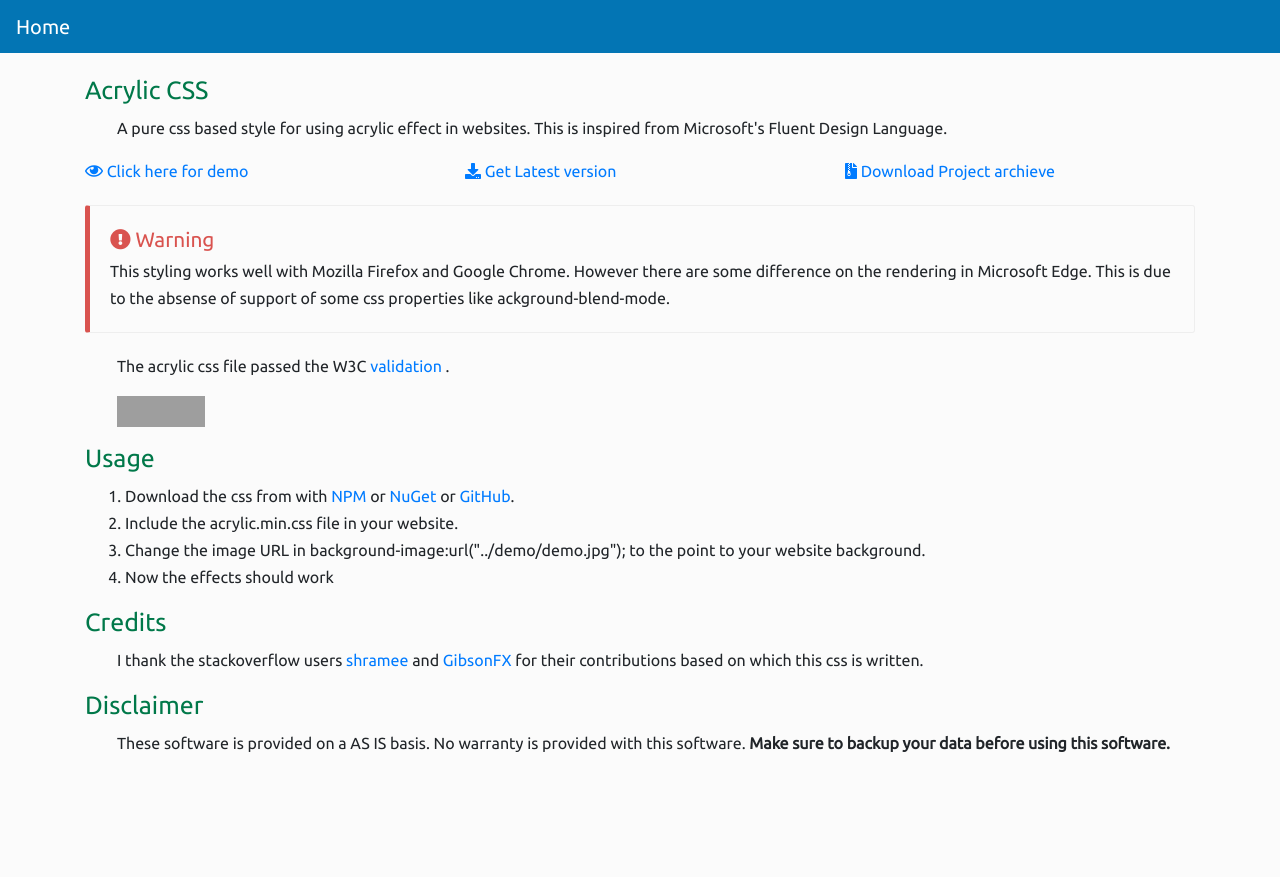
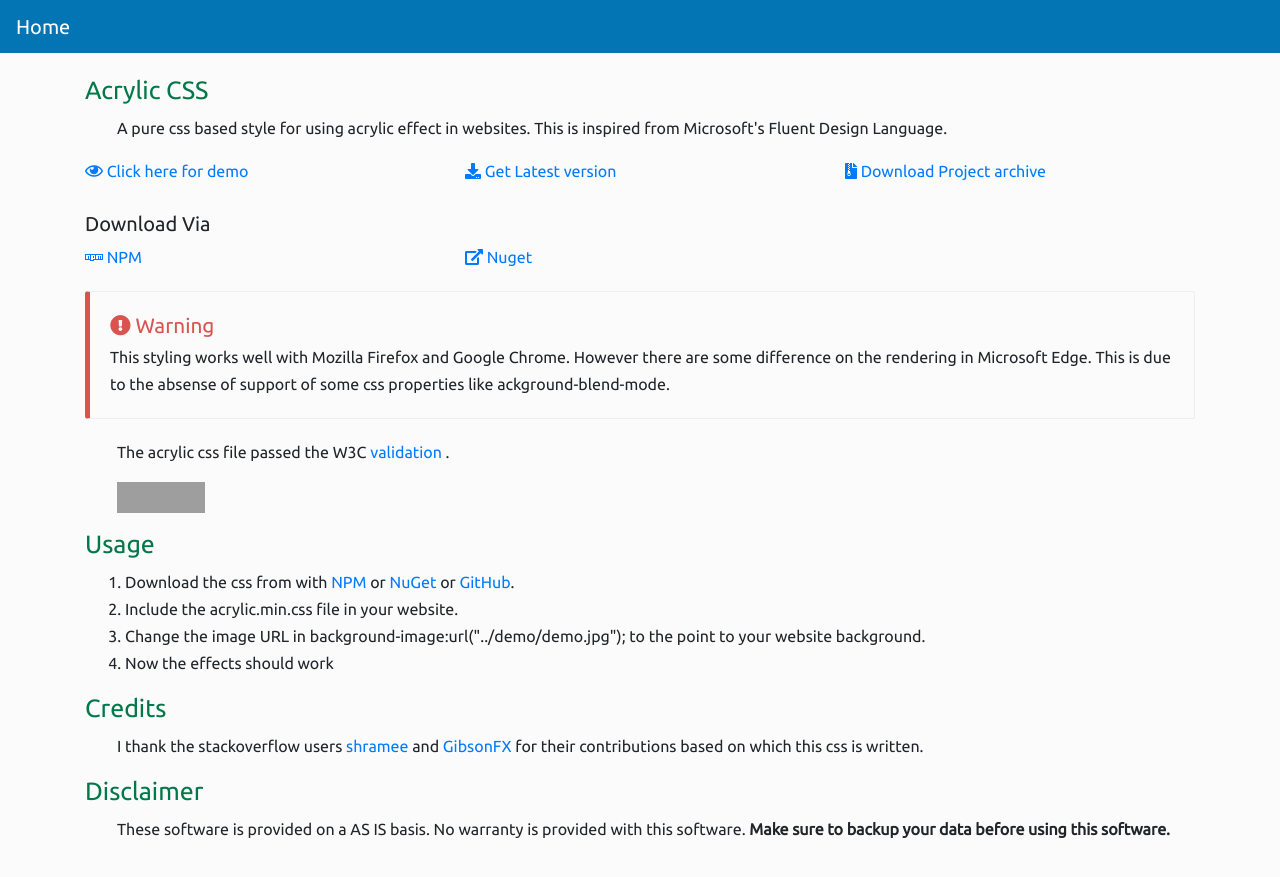
Before and after one commit to kolappannathan/kolappannathan.github.io, a Jekyll site: the page built from projects/acrylic-css/index.html, in a window 1280 px wide. Shown: the top 877 px of the page. Built offline with Jekyll 4.4.1, drawn with Linux system fonts in a browser that asks for light colours; grey boxes are pictures that could not be loaded.

Commit message:
Fixes #11

```diff
--- a/_includes/project-detail-links.html
+++ b/_includes/project-detail-links.html
@@ -1,12 +1,4 @@
 <div class="row">
-    {% if page.nuget-url != null %}
-    <div class="col-lg-4 col-md-4 col-sm-6 col-xs-12">
-        <a href="{{ page.nuget-url }}" target="blank">
-            <i class="fas fa-download"></i> Download Nuget Package
-        </a>
-    </div>
-    {% endif %}
-
     {% if page.demo-url != null %}
     <div class="col-lg-4 col-md-4 col-sm-6 col-xs-12">
         <a href="{{ page.demo-url }}" target="blank">
@@ -26,8 +18,32 @@
     {% if page.download-url-zip != null %}
     <div class="col-lg-4 col-md-4 col-sm-6 col-xs-12">
         <a href="{{ page.download-url-zip }}" target="blank">
-            <i class="fas fa-file-archive"></i> Download Project archieve
+            <i class="fas fa-file-archive"></i> Download Project archive
         </a>
     </div>
     {% endif %}
 </div>
+
+{% if page.nuget-url != null or page.npm-url != null %}
+
+<br>
+<h5>Download Via</h5>
+
+<div class="row">
+    {% if page.npm-url != null %}
+    <div class="col-lg-4 col-md-4 col-sm-6 col-xs-12">
+        <a href="{{ page.npm-url }}" target="blank">
+            <i class="fab fa-npm"></i> NPM
+        </a>
+    </div>
+    {% endif %}
+
+    {% if page.nuget-url != null %}
+    <div class="col-lg-4 col-md-4 col-sm-6 col-xs-12">
+        <a href="{{ page.nuget-url }}" target="blank">
+            <i class="fas fa-external-link-alt"></i> Nuget
+        </a>
+    </div>
+    {% endif %}
+</div>
+{% endif %}
--- a/projects/acrylic-css/index.html
+++ b/projects/acrylic-css/index.html
@@ -3,6 +3,8 @@
 demo-url: ./demo.html
 download-url-zip: https://github.com/kolappannathan/acrylic-css/zipball/master
 download-url-latest: https://github.com/kolappannathan/acrylic-css/releases
+nuget-url: https://www.nuget.org/packages/acrylic.css
+npm-url: https://www.npmjs.com/package/acrylic-css
 layout: project-page
 ---
 
```
